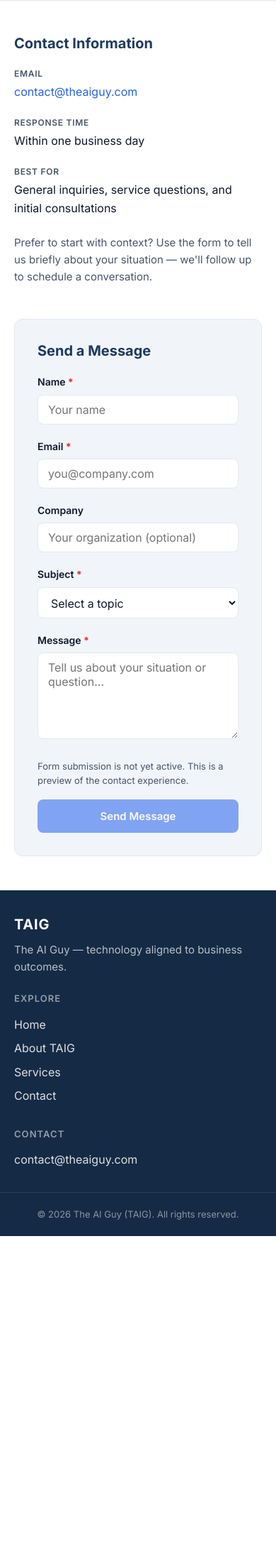
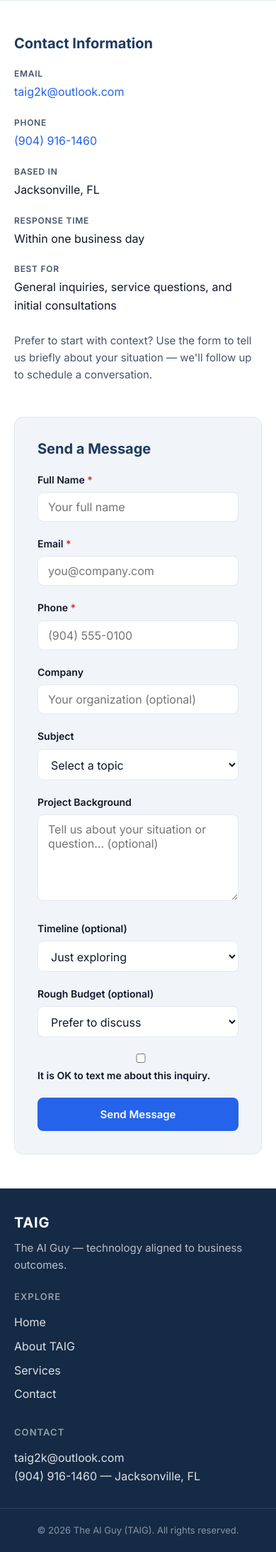
Before and after one commit to the-ai-guy-2k/taig_service_portal_TSP, a Node server app: page /contact in a window 390 px wide. Shown: the part 393-2579 px from the top of the page at 71% size. Before the commit the page ends 2134 px from the top, so only its background shows below. Run offline with Node 20, Linux system fonts and the light colour scheme.

Commit message:
TSP rebuild (Nov 2026): Duval-style structure, TAIG copy, working contact form storage
- Home: service strip (Audit/Rebuild/Monthly Run/StreamWatch/Home Automation), status bar, front-door steps, // code-style labels
- Services: front-door offers Audit, Rebuild, Monthly Run, plus StreamWatch and Home Automation; no pricing, clients, or results invented
- About: capabilities row (IT Operations, Network Engineering, Business Systems)
- Contact: real contact info taig2k@outlook.com / (904) 916-1460; form fields Full Name, Email, Phone (required), Project Background (optional), timeline/budget dropdowns, SMS-consent checkbox
- POST /contact validates name/email/phone and appends to data/submissions.json (gitignored, operator reads via SSH); no public admin page, no database/auth/ticketing/billing
- Smoke test updated for new Services copy; all 6 checks pass

```diff
--- a/scripts/smoke-test.js
+++ b/scripts/smoke-test.js
@@ -14,7 +14,7 @@ const checks = [
   { path: '/', contains: 'Technology that starts with your business problem', label: 'Home page' },
   { path: '/', contains: 'Nebula', label: 'Home Nebula section' },
   { path: '/about', contains: 'Start With The Problem', label: 'About page' },
-  { path: '/services', contains: 'IT Support', label: 'Services page' },
+  { path: '/services', contains: 'Monthly Run', label: 'Services page' },
   { path: '/contact', contains: 'Send a Message', label: 'Contact page' },
 ];
 
--- a/src/public/css/styles.css
+++ b/src/public/css/styles.css
@@ -670,3 +670,14 @@ p + p {
     padding-top: 2rem;
   }
 }
+
+/* TSP rebuild (Nov 2026): Duval-style structure, TAIG colors */
+:root { --color-teal: #0f766e; --color-gold: #d97706; --color-cream: #faf7f0; }
+.section-cream { background: var(--color-cream); }
+.code-label { font-family: ui-monospace, monospace; color: var(--color-teal); font-size: 0.9rem; letter-spacing: 0.02em; }
+.service-strip { display: flex; flex-wrap: wrap; gap: 0.5rem; margin: 1rem 0; }
+.service-strip span { border: 1px solid rgba(255,255,255,0.4); border-radius: 999px; padding: 0.25rem 0.75rem; font-size: 0.9rem; }
+.status-bar { font-family: ui-monospace, monospace; color: rgba(255,255,255,0.8); font-size: 0.9rem; }
+.steps-list li { margin-bottom: 0.75rem; }
+.form-success { background: #ecfdf5; border: 1px solid #6ee7b7; padding: 0.75rem 1rem; border-radius: var(--radius); }
+.form-error { background: #fef2f2; border: 1px solid #fca5a5; padding: 0.75rem 1rem; border-radius: var(--radius); }
--- a/src/server.js
+++ b/src/server.js
@@ -1,7 +1,20 @@
 const express = require('express');
+const fs = require('fs');
 const path = require('path');
 
+const submissionsFile = path.join(__dirname, '..', 'data', 'submissions.json');
+function loadSubmissions() {
+  try { const raw = fs.readFileSync(submissionsFile, 'utf8'); const v = JSON.parse(raw); return Array.isArray(v) ? v : []; } catch { return []; }
+}
+function saveSubmission(entry) {
+  const dir = path.dirname(submissionsFile);
+  fs.mkdirSync(dir, { recursive: true });
+  const all = loadSubmissions(); all.push(entry);
+  fs.writeFileSync(submissionsFile, JSON.stringify(all, null, 2) + '\n', 'utf8');
+}
+
 const app = express();
+app.use(express.urlencoded({ extended: false }));
 const PORT = process.env.PORT || 3000;
 
 app.set('view engine', 'ejs');
@@ -51,7 +64,33 @@ app.get('/services', (_req, res) => {
 });
 
 app.get('/contact', (_req, res) => {
-  res.render('contact', pageMeta.contact);
+  res.render('contact', { ...pageMeta.contact, success: false, error: null, form: {} });
+});
+
+app.post('/contact', (req, res) => {
+  const form = {
+    name: (req.body.name || '').trim(),
+    email: (req.body.email || '').trim(),
+    phone: (req.body.phone || '').trim(),
+    company: (req.body.company || '').trim(),
+    subject: (req.body.subject || '').trim(),
+    message: (req.body.message || '').trim(),
+    timeline: (req.body.timeline || '').trim(),
+    budget: (req.body.budget || '').trim(),
+    smsConsent: req.body.smsConsent === 'on',
+  };
+  if (!form.name || !form.email || !form.phone) {
+    return res.status(400).render('contact', { ...pageMeta.contact, success: false, error: 'Please fill in your full name, email, and phone.', form });
+  }
+  if (!/^[^\s@]+@[^\s@]+\.[^\s@]+$/.test(form.email)) {
+    return res.status(400).render('contact', { ...pageMeta.contact, success: false, error: 'That email address does not look right — please check it and try again.', form });
+  }
+  try {
+    saveSubmission({ submittedAt: new Date().toISOString(), ...form });
+  } catch (err) {
+    return res.status(500).render('contact', { ...pageMeta.contact, success: false, error: 'Your message could not be saved right now — please email taig2k@outlook.com directly.', form });
+  }
+  return res.render('contact', { ...pageMeta.contact, success: true, error: null, form: {} });
 });
 
 app.use(express.static(path.join(__dirname, 'public')));
--- a/src/views/contact.ejs
+++ b/src/views/contact.ejs
@@ -24,7 +24,15 @@
             <ul class="contact-details">
               <li>
                 <span class="contact-label">Email</span>
-                <a href="mailto:contact@theaiguy.com">contact@theaiguy.com</a>
+                <a href="mailto:taig2k@outlook.com">taig2k@outlook.com</a>
+              </li>
+              <li>
+                <span class="contact-label">Phone</span>
+                <a href="tel:+19049161460">(904) 916-1460</a>
+              </li>
+              <li>
+                <span class="contact-label">Based in</span>
+                <span>Jacksonville, FL</span>
               </li>
               <li>
                 <span class="contact-label">Response Time</span>
@@ -43,37 +51,67 @@
 
           <div class="contact-form-wrapper">
             <h2>Send a Message</h2>
-            <form class="contact-form" action="#" method="post" novalidate>
+            <% if (typeof success !== 'undefined' && success) { %>
+              <p class="form-success" role="status">Thanks — your message was received. We will get back to you within one business day.</p>
+            <% } %>
+            <% if (typeof error !== 'undefined' && error) { %>
+              <p class="form-error" role="alert"><%= error %></p>
+            <% } %>
+            <form class="contact-form" action="/contact" method="post">
               <div class="form-group">
-                <label for="name">Name <span class="required" aria-hidden="true">*</span></label>
-                <input type="text" id="name" name="name" required autocomplete="name" placeholder="Your name" />
+                <label for="name">Full Name <span class="required" aria-hidden="true">*</span></label>
+                <input type="text" id="name" name="name" required autocomplete="name" placeholder="Your full name" value="<%= typeof form !== 'undefined' && form.name ? form.name : '' %>" />
               </div>
               <div class="form-group">
                 <label for="email">Email <span class="required" aria-hidden="true">*</span></label>
-                <input type="email" id="email" name="email" required autocomplete="email" placeholder="you@company.com" />
+                <input type="email" id="email" name="email" required autocomplete="email" placeholder="you@company.com" value="<%= typeof form !== 'undefined' && form.email ? form.email : '' %>" />
+              </div>
+              <div class="form-group">
+                <label for="phone">Phone <span class="required" aria-hidden="true">*</span></label>
+                <input type="tel" id="phone" name="phone" required autocomplete="tel" placeholder="(904) 555-0100" value="<%= typeof form !== 'undefined' && form.phone ? form.phone : '' %>" />
               </div>
               <div class="form-group">
                 <label for="company">Company</label>
-                <input type="text" id="company" name="company" autocomplete="organization" placeholder="Your organization (optional)" />
+                <input type="text" id="company" name="company" autocomplete="organization" placeholder="Your organization (optional)" value="<%= typeof form !== 'undefined' && form.company ? form.company : '' %>" />
               </div>
               <div class="form-group">
-                <label for="subject">Subject <span class="required" aria-hidden="true">*</span></label>
-                <select id="subject" name="subject" required>
+                <label for="subject">Subject</label>
+                <select id="subject" name="subject">
                   <option value="">Select a topic</option>
-                  <option value="it-support">IT Support</option>
-                  <option value="consulting">Technology Consulting</option>
-                  <option value="assessment">Operational Assessment</option>
-                  <option value="discovery">Problem Discovery</option>
-                  <option value="advisory">Business Advisory</option>
+                  <option value="audit">Audit</option>
+                  <option value="rebuild">Rebuild</option>
+                  <option value="monthly-run">Monthly Run</option>
+                  <option value="streamwatch">StreamWatch</option>
+                  <option value="home-automation">Home Automation</option>
                   <option value="general">General Inquiry</option>
                 </select>
               </div>
               <div class="form-group">
-                <label for="message">Message <span class="required" aria-hidden="true">*</span></label>
-                <textarea id="message" name="message" rows="5" required placeholder="Tell us about your situation or question..."></textarea>
+                <label for="message">Project Background</label>
+                <textarea id="message" name="message" rows="5" placeholder="Tell us about your situation or question... (optional)"><%= typeof form !== 'undefined' && form.message ? form.message : '' %></textarea>
               </div>
-              <p class="form-disclaimer">Form submission is not yet active. This is a preview of the contact experience.</p>
-              <button type="submit" class="btn btn-primary btn-full" disabled>Send Message</button>
+              <div class="form-group">
+                <label for="timeline">Timeline (optional)</label>
+                <select id="timeline" name="timeline">
+                  <option value="">Just exploring</option>
+                  <option value="this-month">This month</option>
+                  <option value="next-few-months">Next few months</option>
+                  <option value="flexible">Flexible</option>
+                </select>
+              </div>
+              <div class="form-group">
+                <label for="budget">Rough Budget (optional)</label>
+                <select id="budget" name="budget">
+                  <option value="">Prefer to discuss</option>
+                  <option value="under-500">Under $500</option>
+                  <option value="500-2000">$500 - $2,000</option>
+                  <option value="over-2000">Over $2,000</option>
+                </select>
+              </div>
+              <div class="form-group">
+                <label><input type="checkbox" name="smsConsent" /> It is OK to text me about this inquiry.</label>
+              </div>
+              <button type="submit" class="btn btn-primary btn-full">Send Message</button>
             </form>
           </div>
         </div>
--- a/src/views/partials/footer.ejs
+++ b/src/views/partials/footer.ejs
@@ -15,7 +15,8 @@
     </div>
     <div class="footer-contact">
       <h2 class="footer-heading">Contact</h2>
-      <p><a href="mailto:contact@theaiguy.com">contact@theaiguy.com</a></p>
+      <p><a href="mailto:taig2k@outlook.com">taig2k@outlook.com</a></p>
+      <p><a href="tel:+19049161460">(904) 916-1460</a> — Jacksonville, FL</p>
     </div>
   </div>
   <div class="container footer-bottom">
```
Also changed, not shown: src/views/about.ejs (+12 -0 lines), src/views/home.ejs (+17 -0 lines), src/views/services.ejs (+15 -50 lines), README.md, 1 other file.
